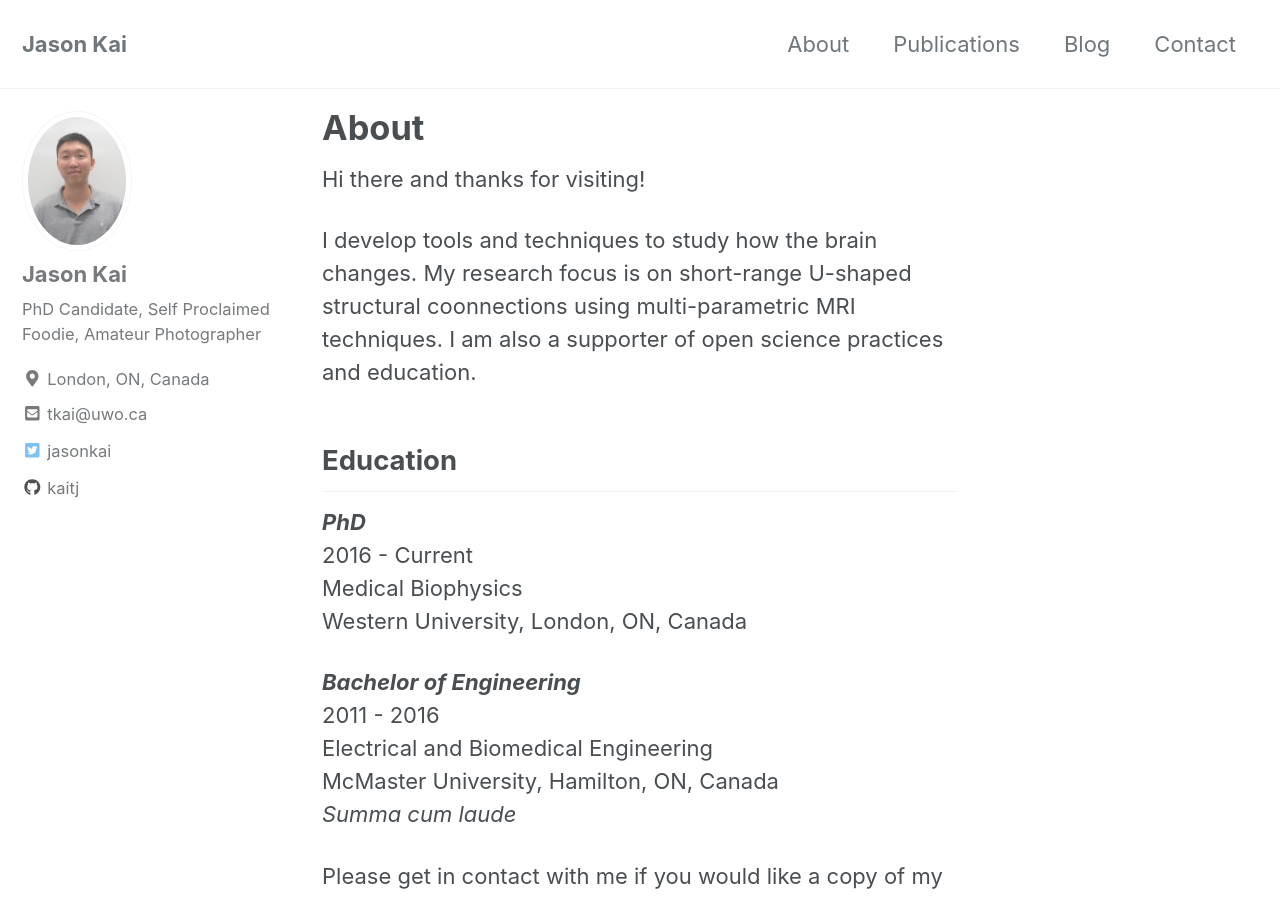
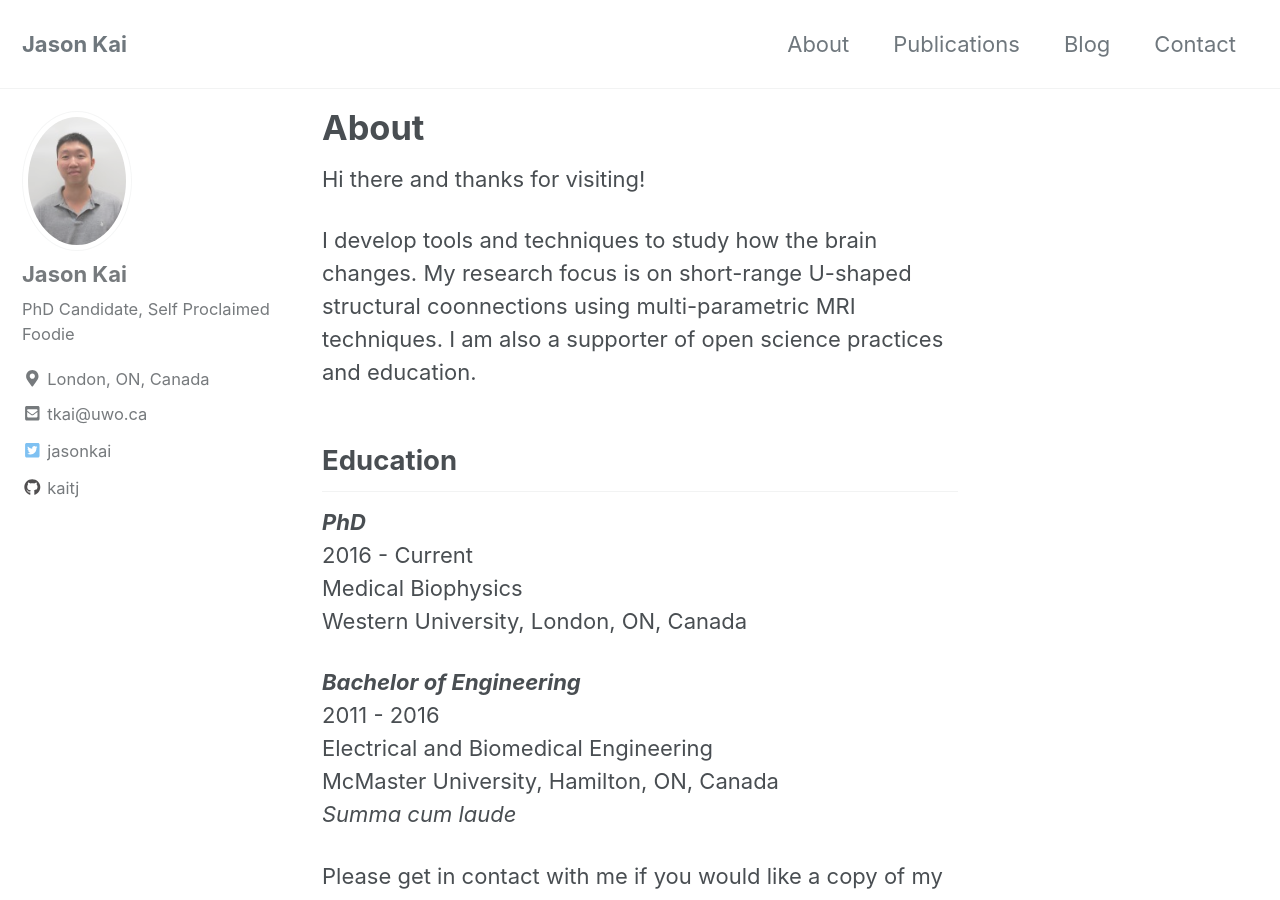
Before and after one commit to kaitj/kaitj.github.io, a Jekyll site: the page built from _pages/about.md, in a window 1280 px wide and 900 px high. Built offline with Jekyll 4.4.1, drawn with Linux system fonts in a browser that asks for light colours; cached includes are drawn as plain includes; nearby versions of some CDN libraries.

Commit message:
remote theme in config.yml

```diff
--- a/_config.yml
+++ b/_config.yml
@@ -10,9 +10,9 @@
 # Review documentation to determine if you should use `theme` or `remote_theme`
 # https://mmistakes.github.io/minimal-mistakes/docs/quick-start-guide/#installing-the-theme
 
-theme                    : "minimal-mistakes-jekyll"
-# remote_theme           : "mmistakes/minimal-mistakes"
-minimal_mistakes_skin    : "default" # "air", "aqua", "contrast", "dark", "dirt", "neon", "mint", "plum", "sunrise"
+# theme                    : "minimal-mistakes-jekyll"
+remote_theme             : "mmistakes/minimal-mistakes"
+minimal_mistakes_skin    : "default" # "air", "aqu1a", "contrast", "dark", "dirt", "neon", "mint", "plum", "sunrise"
 
 # Site Settings
 locale                   : "en-US"
@@ -106,7 +106,7 @@
 author:
   name             : "Jason Kai"
   avatar           : "/images/profile.jpg" # path of avatar image, e.g. "/assets/images/bio-photo.jpg"
-  bio              : "PhD Candidate, Self Proclaimed Foodie, Amateur Photographer"
+  bio              : "PhD Candidate, Self Proclaimed Foodie"
   location         : "London, ON, Canada"
   email            :
   links:
```
